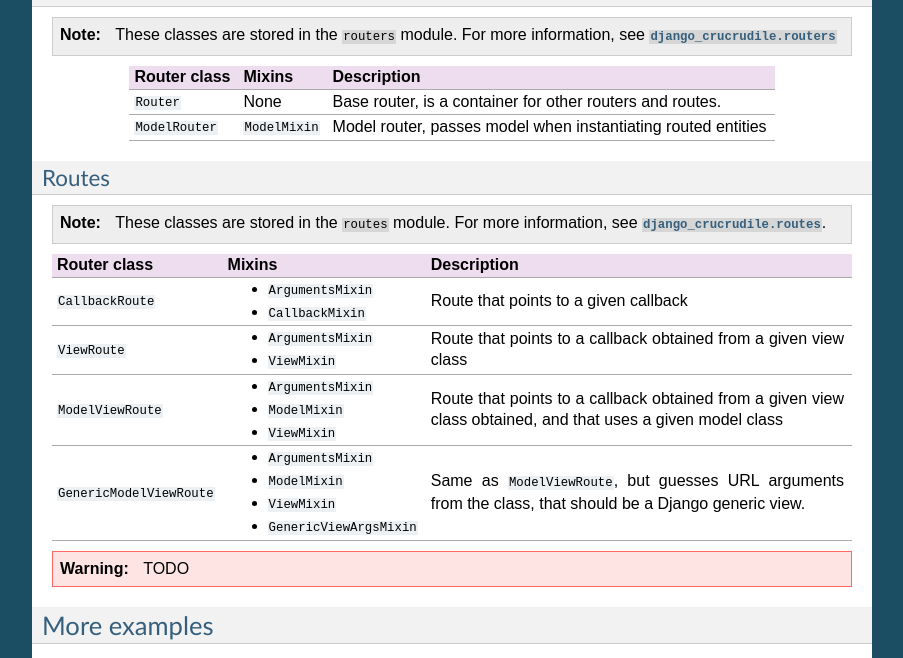
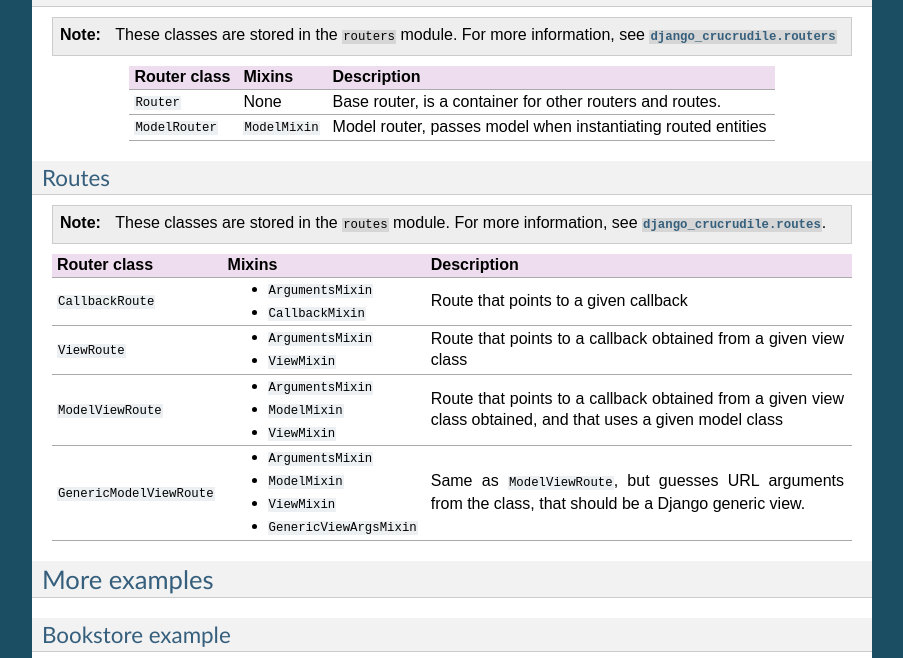
Before and after one commit to pstch/django-crucrudile, a Sphinx documentation site: the page built from docs/quickstart.rst, in a window 1280 px wide and 900 px high, scrolled down 6807 px, cut to the strip 0-658 px from the top of the window. Shown: the whole strip, without its empty margins (198-1101 px from the left). Built offline with Sphinx 7.4.7, drawn with Linux system fonts in a browser that asks for light colours.

Commit message:
Remove stale TODO

```diff
--- a/docs/quickstart.rst
+++ b/docs/quickstart.rst
@@ -477,8 +477,6 @@ Routes
 |                           | - ``GenericViewArgsMixin``   | generic view.                      |
 +---------------------------+------------------------------+------------------------------------+
 
-.. warning:: TODO
-
 More examples
 -------------
 
```
